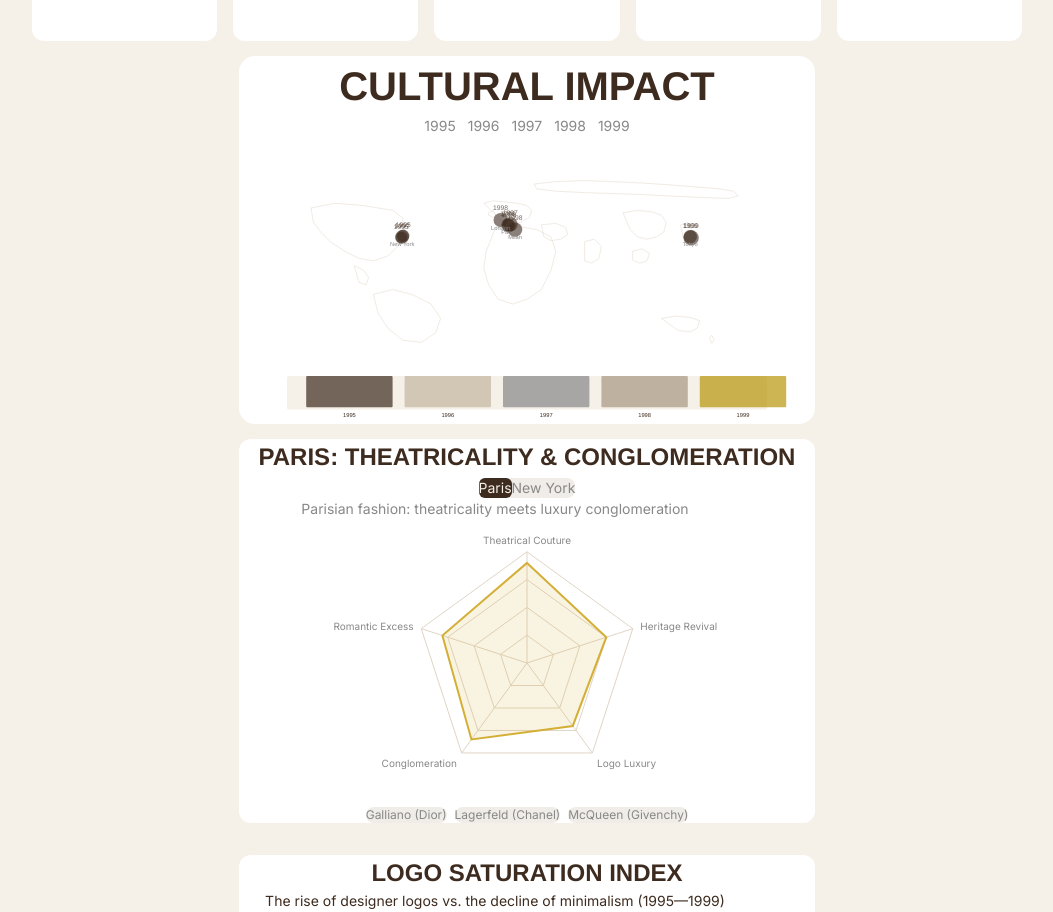
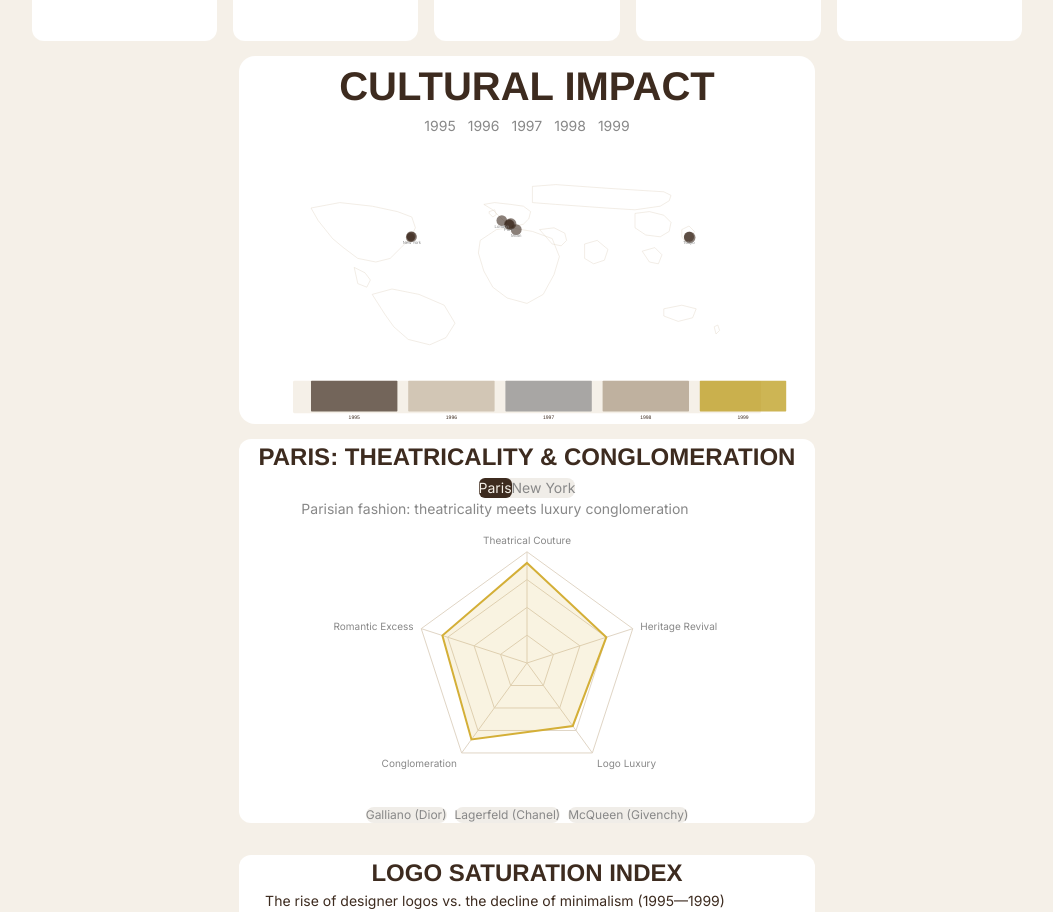
Before and after one commit to a0-s0/HUDT_Y2_AS, a Next.js app: page / in a window 1280 px wide. Shown: the part 1180-2092 px from the top of the page, without its empty margins (113-1166 px from the left). Built offline with nearby package versions, Linux system fonts and the light colour scheme.

Commit message:
fix: bigger 1600x800 map, remove year labels, less cluttered

```diff
--- a/src/components/WorldMap.tsx
+++ b/src/components/WorldMap.tsx
@@ -4,13 +4,13 @@ import { useState } from "react";
 import { motion, AnimatePresence } from "framer-motion";
 import { culturalImpactData, CulturalEvent } from "@/data/culturalImpactData";
 
-// Realistic city coordinates for 1200x600 Mercator projection
+// Realistic city coordinates for 1600x800 Mercator projection
 const fashionCapitals = [
-  { id: "new-york", name: "New York", x: 340, y: 210, label: "USA" },
-  { id: "paris", name: "Paris", x: 560, y: 185, label: "France" },
-  { id: "london", name: "London", x: 545, y: 175, label: "UK" },
-  { id: "milan", name: "Milan", x: 575, y: 195, label: "Italy" },
-  { id: "tokyo", name: "Tokyo", x: 940, y: 210, label: "Japan" },
+  { id: "new-york", name: "New York", x: 480, y: 280, label: "USA" },
+  { id: "paris", name: "Paris", x: 750, y: 245, label: "France" },
+  { id: "london", name: "London", x: 730, y: 235, label: "UK" },
+  { id: "milan", name: "Milan", x: 770, y: 260, label: "Italy" },
+  { id: "tokyo", name: "Tokyo", x: 1250, y: 280, label: "Japan" },
 ];
 
 // Year-to-color mapping for the bar chart overlay
@@ -95,40 +95,40 @@ export function WorldMap() {
             ))}
           </div>
           <svg
-            viewBox="0 0 1200 600"
+            viewBox="0 0 1600 800"
             className="w-full h-auto"
             xmlns="http://www.w3.org/2000/svg"
           >
             {/* Realistic world map - Mercator projection with accurate geography */}
-            <g stroke="#E0D5C5" strokeWidth="1" fill="none">
-              {/* North America - NYC at x=340, y=210 (east coast) */}
-              <path d="M150,150 L200,140 L260,145 L320,155 L340,170 L345,190 L340,210 L330,230 L310,250 L280,260 L250,255 L220,240 L190,220 L170,200 L155,180 Z" />
+            <g stroke="#E0D5C5" strokeWidth="1.2" fill="none">
+              {/* North America - NYC at x=450, y=280 (east coast) */}
+              <path d="M200,200 L280,185 L370,195 L440,210 L480,225 L490,255 L475,285 L450,310 L420,340 L380,350 L330,340 L290,310 L260,285 L240,260 L220,235 Z" />
               {/* Central America */}
-              <path d="M240,270 L260,280 L270,295 L265,310 L250,305 Z" />
+              <path d="M320,365 L350,380 L365,400 L355,420 L330,410 Z" />
               {/* South America */}
-              <path d="M280,330 L320,320 L360,330 L400,350 L420,380 L410,410 L380,430 L340,425 L310,400 L290,370 Z" />
-              {/* Europe - London at x=545, y=175, Paris at x=560, y=185 */}
-              <path d="M510,140 L530,135 L560,138 L580,140 L600,145 L610,155 L605,170 L590,178 L575,185 L560,187 L545,175 L535,165 L525,155 Z" />
+              <path d="M370,440 L425,425 L500,440 L570,470 L600,520 L575,560 L530,580 L470,565 L430,530 L405,495 Z" />
+              {/* Europe - London at x=730, y=235, Paris at x=750, y=245 */}
+              <path d="M680,190 L710,185 L755,190 L790,195 L810,210 L805,230 L790,245 L770,250 L750,247 L735,235 L720,220 L705,205 Z" />
               {/* UK/Ireland */}
-              <path d="M520,160 L530,155 L535,165 L530,170 L520,165 Z" />
+              <path d="M695,210 L710,205 L715,218 L705,225 L695,215 Z" />
               {/* Africa */}
-              <path d="M535,190 L560,185 L590,190 L620,195 L650,210 L660,240 L650,280 L630,320 L600,340 L570,350 L540,340 L520,310 L510,275 L515,240 Z" />
+              <path d="M715,260 L755,255 L815,265 L870,285 L890,335 L875,385 L845,440 L800,465 L745,450 L705,420 L680,375 L665,325 L670,290 Z" />
               {/* Russia/Northern Asia */}
-              <path d="M615,100 L660,95 L720,93 L780,95 L840,98 L900,102 L950,106 L1000,110 L1030,115 L1040,125 L1020,130 L960,128 L900,125 L840,122 L780,120 L720,118 L660,115 L620,110 Z" />
+              <path d="M815,140 L880,135 L950,140 L1020,145 L1100,150 L1180,155 L1200,165 L1195,180 L1170,195 L1100,205 L1020,200 L950,195 L880,190 L815,185 Z" />
               {/* Middle East */}
-              <path d="M630,185 L660,182 L680,190 L685,205 L670,215 L650,218 L635,210 Z" />
+              <path d="M835,260 L875,255 L905,270 L910,290 L895,305 L870,300 Z" />
               {/* South Asia / India */}
-              <path d="M720,220 L740,215 L755,230 L750,255 L735,265 L720,260 Z" />
+              <path d="M960,300 L995,290 L1025,315 L1015,345 L985,355 L960,340 Z" />
               {/* East Asia / China */}
-              <path d="M800,160 L830,155 L860,158 L880,165 L890,180 L885,200 L870,210 L850,215 L830,210 L815,195 Z" />
+              <path d="M1100,215 L1140,210 L1180,220 L1200,240 L1195,265 L1170,280 L1130,275 L1100,255 Z" />
               {/* Southeast Asia */}
-              <path d="M820,240 L840,235 L855,245 L850,260 L835,265 L820,258 Z" />
-              {/* Japan / Tokyo at x=940, y=210 */}
-              <path d="M920,185 L935,180 L940,190 L945,200 L940,210 L935,215 L925,210 Z" />
+              <path d="M1120,320 L1155,310 L1175,330 L1165,355 L1140,350 Z" />
+              {/* Japan / Tokyo at x=1250, y=280 */}
+              <path d="M1230,260 L1250,250 L1265,265 L1255,285 L1240,295 L1230,280 Z" />
               {/* Australia */}
-              <path d="M880,380 L910,375 L940,378 L960,385 L955,400 L940,408 L915,405 Z" />
+              <path d="M1180,480 L1230,470 L1270,480 L1260,505 L1220,515 L1180,500 Z" />
               {/* New Zealand */}
-              <path d="M980,420 L985,415 L990,425 L985,432 Z" />
+              <path d="M1320,530 L1330,525 L1335,540 L1325,550 Z" />
             </g>
 
             {/* Cultural impact spots */}
@@ -180,19 +180,6 @@ export function WorldMap() {
                     whileHover={{ scale: 1.5 }}
                     transition={{ duration: 0.2 }}
                   />
-
-                  {/* Year label */}
-                  <text
-                    x={event.x}
-                    y={event.y - radius - 5}
-                    textAnchor="middle"
-                    fill="#3D2B1F"
-                    fontSize="14"
-                    fontFamily="Helvetica Neue, Arial, sans-serif"
-                    opacity={isHovered ? 1 : 0.7}
-                  >
-                    {event.year}
-                  </text>
                 </g>
               );
             })}
@@ -214,19 +201,19 @@ export function WorldMap() {
             ))}
 
             {/* Cultural Impact Bar Chart at bottom */}
-            <rect x="100" y="500" width="1000" height="70" fill="#F5F0E8" rx="4" />
+            <rect x="150" y="680" width="1300" height="90" fill="#F5F0E8" rx="4" />
 
             {yearChartData.map((item, i) => {
-              const barWidth = 180;
-              const x = 140 + i * (barWidth + 25);
-              const barHeight = (item.impact / 100) * 65;
+              const barWidth = 240;
+              const x = 200 + i * (barWidth + 30);
+              const barHeight = (item.impact / 100) * 85;
               const barColor = yearColors[item.year as keyof typeof yearColors] || "#3D2B1F";
 
               return (
                 <g key={item.year}>
                   <rect
                     x={x}
-                    y={500 + (65 - barHeight)}
+                    y={680 + (85 - barHeight)}
                     width={barWidth}
                     height={barHeight}
                     fill={barColor}
@@ -235,10 +222,10 @@ export function WorldMap() {
                   />
                   <text
                     x={x + barWidth / 2}
-                    y="585"
+                    y="785"
                     textAnchor="middle"
                     fill="#3D2B1F"
-                    fontSize="12"
+                    fontSize="14"
                     fontFamily="Helvetica Neue, Arial, sans-serif"
                     fontWeight="500"
                   >
--- a/src/data/culturalImpactData.ts
+++ b/src/data/culturalImpactData.ts
@@ -1,99 +1,99 @@
 export interface CulturalEvent {
   year: number;
   event: string;
-  x: number; // Direct SVG x coordinate for 1200x600 Mercator viewBox
-  y: number; // Direct SVG y coordinate for 1200x600 Mercator viewBox
+  x: number; // Direct SVG x coordinate for 1600x800 Mercator viewBox
+  y: number; // Direct SVG y coordinate for 1600x800 Mercator viewBox
   impact: number; // 1-100 scale
   description: string;
 }
 
 export const culturalImpactData: CulturalEvent[] = [
-  // Events near New York - East Coast USA (x: 340, y: 205-215)
+  // Events near New York - East Coast USA (x: 475-485, y: 275-285)
   {
     year: 1995,
     event: "Rise of Supermodels",
-    x: 342,
-    y: 208,
+    x: 478,
+    y: 278,
     impact: 75,
     description: "Kate Moss, Naomi Campbell, Cindy Crawford dominate fashion"
   },
   {
     year: 1995,
     event: "Grunge to Minimalism",
-    x: 338,
-    y: 212,
+    x: 476,
+    y: 282,
     impact: 70,
     description: "Marc Jacobs brings grunge to luxury fashion"
   },
   {
     year: 1997,
     event: "Alexander McQueen's Rise",
-    x: 340,
-    y: 210,
+    x: 480,
+    y: 280,
     impact: 85,
     description: "McQueen becomes Givenchy's creative director"
   },
 
-  // Events near Paris (x: 558-565, y: 183-188)
+  // Events near Paris (x: 748-755, y: 243-248)
   {
     year: 1996,
     event: "Gucci Revival",
-    x: 560,
-    y: 185,
+    x: 750,
+    y: 245,
     impact: 80,
     description: "Tom Ford transforms Gucci with sexy minimalism"
   },
   {
     year: 1996,
     event: "Dior Saddle Bag Launch",
-    x: 562,
-    y: 187,
+    x: 752,
+    y: 247,
     impact: 85,
     description: "John Galliano introduces iconic Saddle Bag"
   },
   {
     year: 1997,
     event: "Princess Diana's Death",
-    x: 565,
-    y: 184,
+    x: 755,
+    y: 244,
     impact: 95,
     description: "Fashion world mourns, influence on mourning attire"
   },
 
-  // Events near London (x: 543-548, y: 173-178)
+  // Events near London (x: 728-735, y: 233-238)
   {
     year: 1998,
     event: "Y2K Aesthetic Emerges",
-    x: 545,
-    y: 175,
+    x: 730,
+    y: 235,
     impact: 90,
     description: "Futuristic metallics and tech-inspired fashion"
   },
 
-  // Events near Milan (x: 573-578, y: 193-198)
+  // Events near Milan (x: 768-775, y: 258-263)
   {
     year: 1998,
     event: "Gianni Versace Assassination",
-    x: 575,
-    y: 195,
+    x: 770,
+    y: 260,
     impact: 92,
     description: "Fashion world shocked, legacy continues"
   },
 
-  // Events near Tokyo (x: 938-942, y: 208-212)
+  // Events near Tokyo (x: 1248-1253, y: 278-283)
   {
     year: 1999,
     event: "Y2K Panic Fashion",
-    x: 940,
-    y: 210,
+    x: 1250,
+    y: 280,
     impact: 85,
     description: "Tech-wear and metallic fabrics dominate"
   },
   {
     year: 1999,
     event: "Logo Mania Peak",
-    x: 942,
-    y: 212,
+    x: 1252,
+    y: 282,
     impact: 98,
     description: "Designer logos reach saturation point"
   },
```
